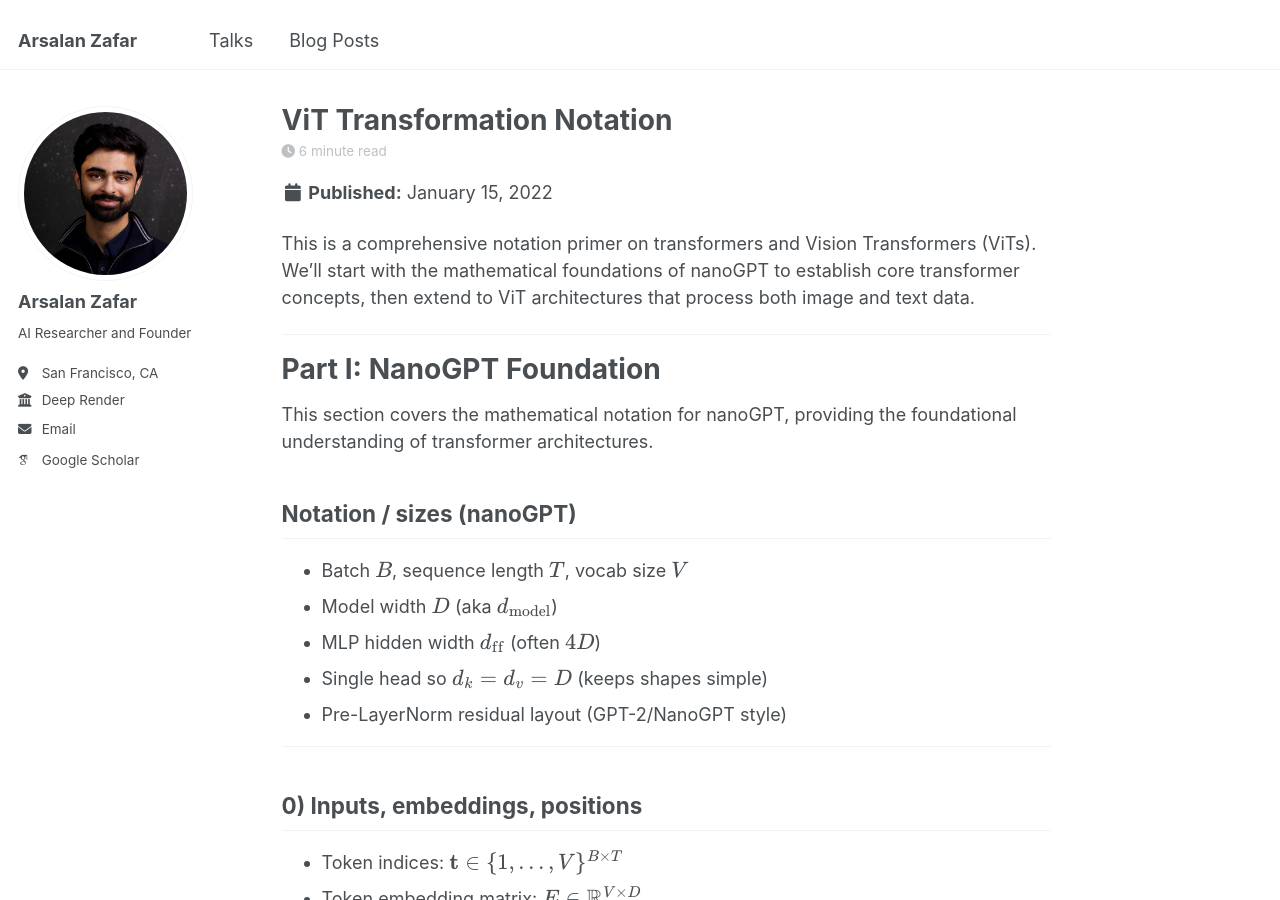
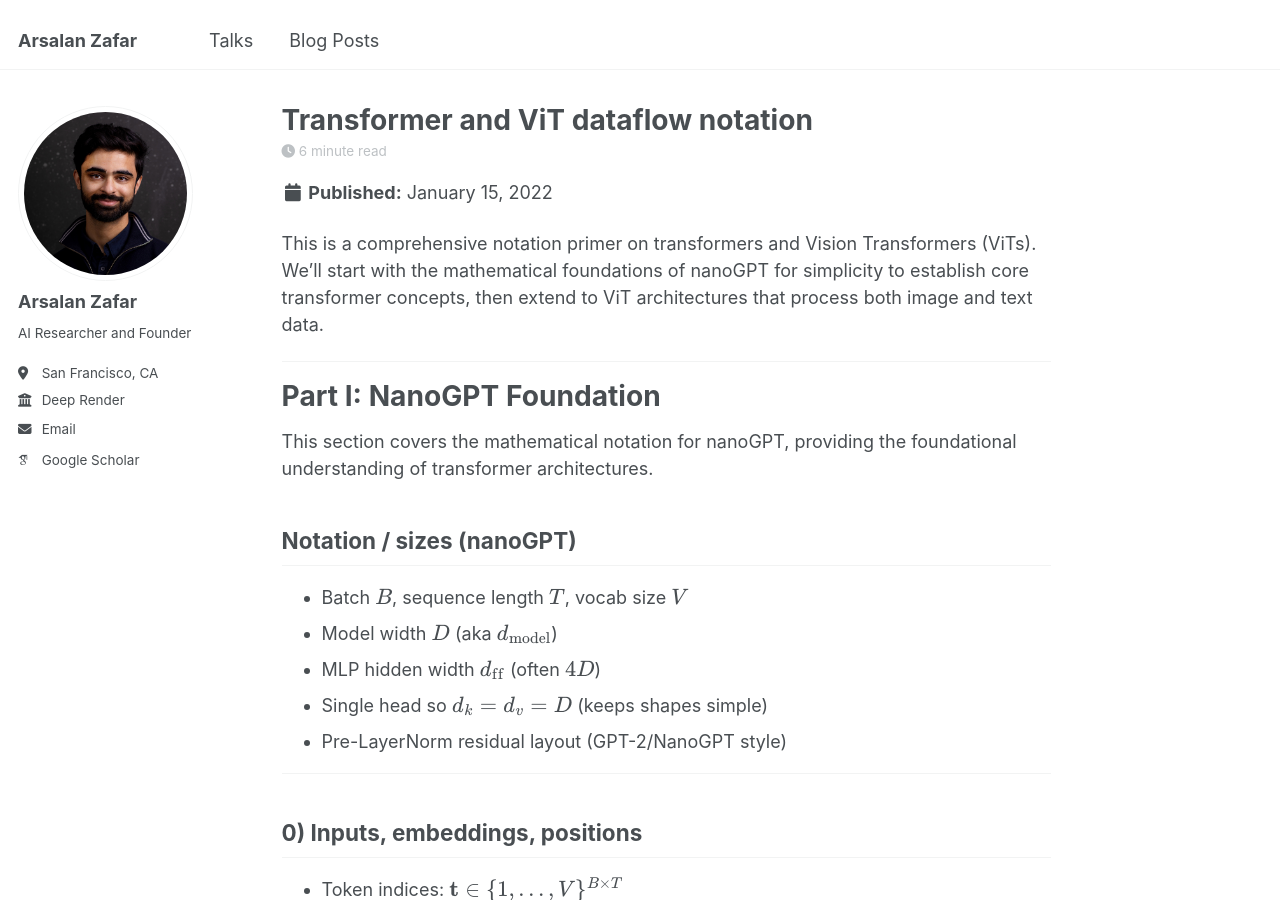
Before and after one commit to Arsalan-zafar/Arsalan-zafar.github.io, a Jekyll site: the page built from _posts/2022-01-15-ViT-Transformation-Notation_up.md, in a window 1280 px wide and 900 px high. Built offline with Jekyll 4.4.1, drawn with Linux system fonts in a browser that asks for light colours; some web fonts are replaced.

Commit message:
format changes

```diff
--- a/_posts/2022-01-15-ViT-Transformation-Notation_up.md
+++ b/_posts/2022-01-15-ViT-Transformation-Notation_up.md
@@ -1,5 +1,5 @@
 ---
-title: 'ViT Transformation Notation'
+title: 'Transformer and ViT dataflow notation'
 date: 2022-01-15
 permalink: /posts/2022/01/vit-transformation-notation/
 tags:
@@ -15,7 +15,7 @@ published: True
 mathjax: true
 ---
 
-This is a comprehensive notation primer on transformers and Vision Transformers (ViTs). We'll start with the mathematical foundations of nanoGPT to establish core transformer concepts, then extend to ViT architectures that process both image and text data.
+This is a comprehensive notation primer on transformers and Vision Transformers (ViTs). We'll start with the mathematical foundations of nanoGPT for simplicity to establish core transformer concepts, then extend to ViT architectures that process both image and text data.
 
 ---
 
```
